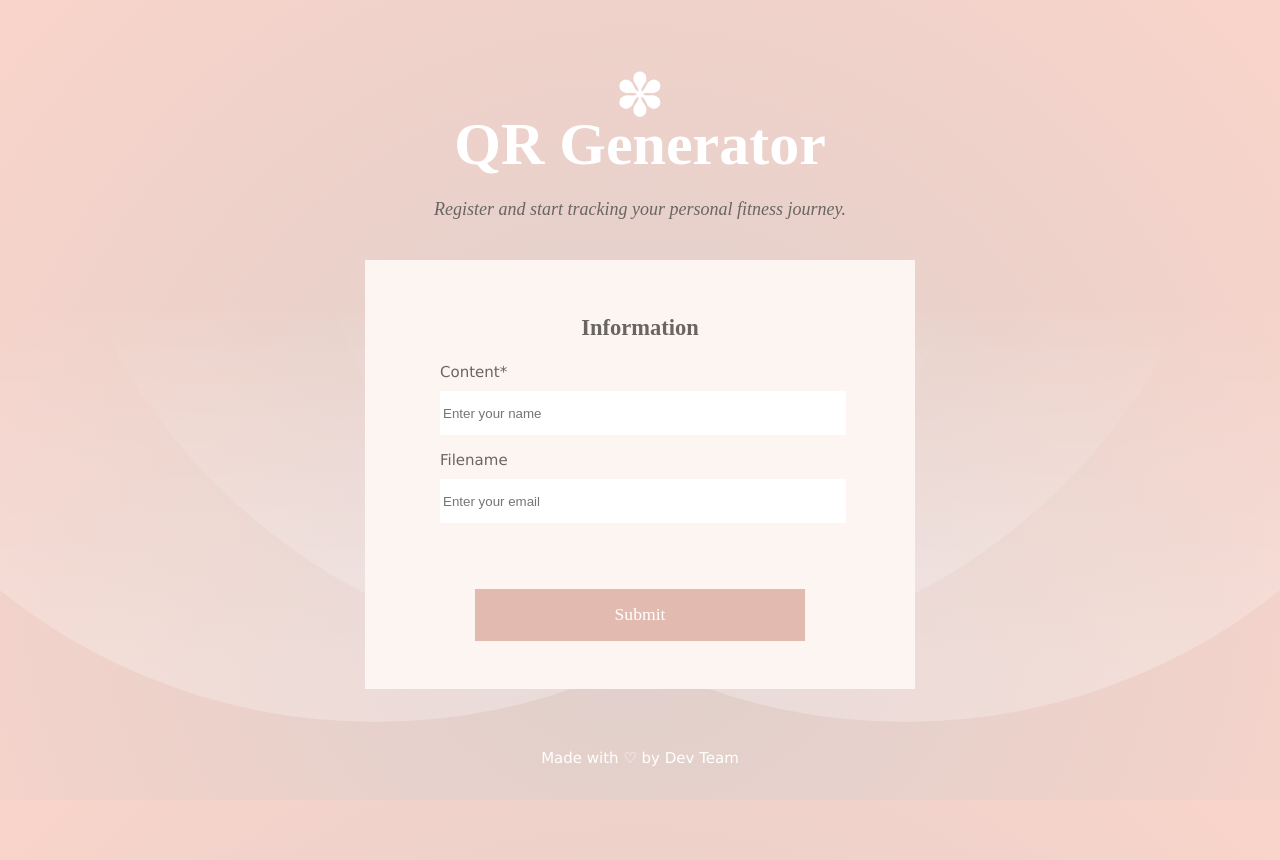
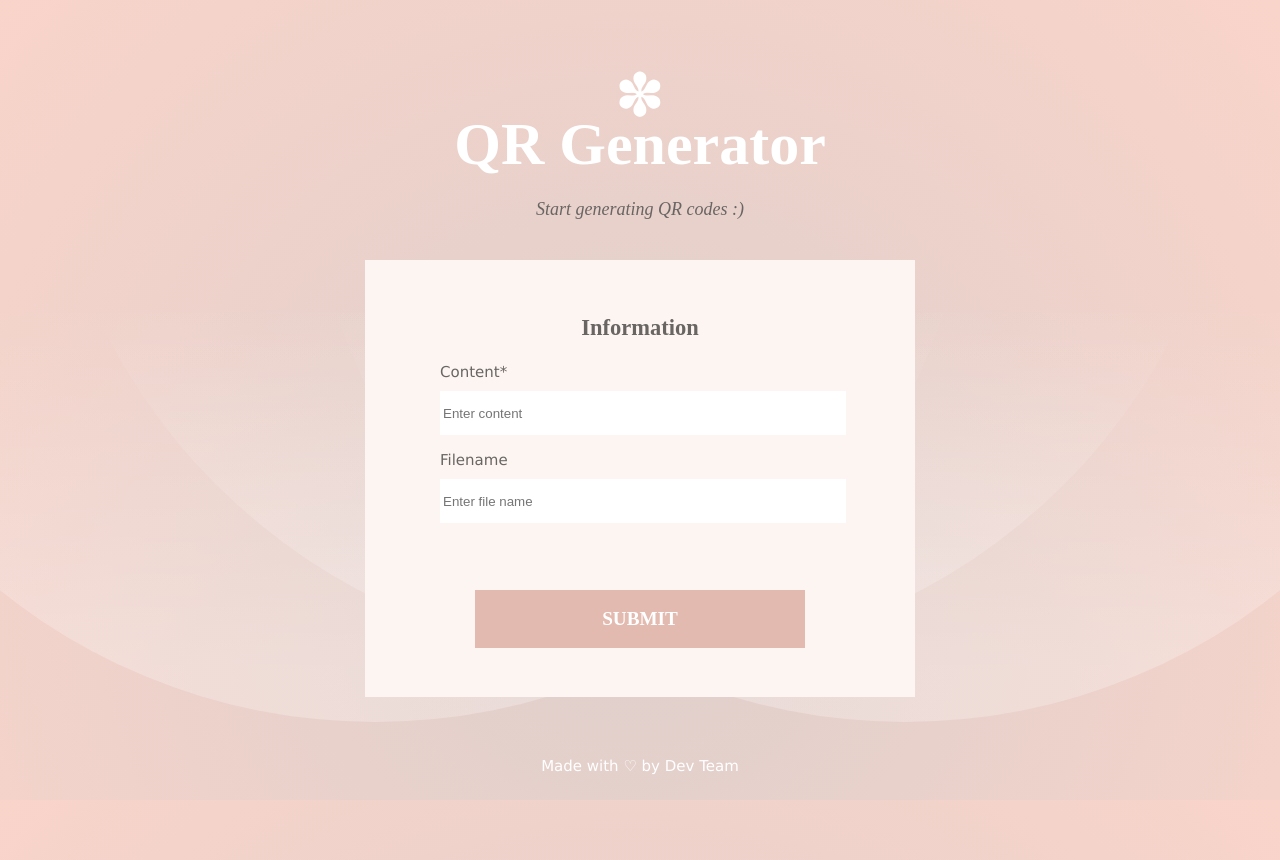
Before and after one commit to apudiu/qr-generator, a PHP site: page / in a window 1280 px wide. Run offline with PHP 8.4, Linux system fonts and the light colour scheme.

Commit message:
Css changes

```diff
--- a/index.php
+++ b/index.php
@@ -20,34 +20,34 @@ if ($qrContent) {
 <head>
     <meta charset="UTF-8">
     <meta name="viewport" content="width=device-width, initial-scale=1" />
-    <meta name="theme-color" content="#2553b8" />
+    <meta name="theme-color" content="#ffd5c9" />
     <title>Brosasia QR Code Generator</title>
     <link rel="stylesheet" href="styles.css" />
 </head>
 <body>
 <p id="logo">&#10045;</p>
 <h1 id="title">QR Generator</h1>
-<p id="description">Register and start tracking your personal fitness journey.</p>
+<p id="description">Start generating QR codes :)</p>
 <form id="survey-form" method="post" action=''>
     <fieldset>
         <h2>Information</h2>
-        <label for="content" id="name-label">
+        <label for="content">
             Content*
             <input
                     id="content"
                     name="name"
                     type="text"
-                    placeholder="Enter your name"
+                    placeholder="Enter content"
                     required
             />
         </label>
-        <label for="filename" id="email-label">
+        <label for="filename">
             Filename
             <input
                     id="filename"
                     name="email"
-                    type="email"
-                    placeholder="Enter your email"
+                    type="text"
+                    placeholder="Enter file name"
             />
         </label>
     </fieldset>
@@ -61,7 +61,7 @@ if ($qrContent) {
         </fieldset>
     <?php } ?>
 
-    <input id="submit" type="submit" value="Submit" />
+    <input id="submit" type="submit" value="SUBMIT" />
 </form>
 <p id="footer">Made with &#x2661; by Dev Team</p>
 </body>
--- a/styles.css
+++ b/styles.css
@@ -22,19 +22,19 @@ p[id="logo"] {
 
 h1 {
     color: #fff;
-    font-family: Didot;
+    font-family: Didot, 'sans-serif';
     font-size: 60px;
 }
 
 p[id="description"] {
-    font-family: Didot;
+    font-family: Didot, 'sans-serif';
     font-size: 18px;
     font-style: italic;
     margin: -40px 0 40px 0;
 }
 
 h2 {
-    font-family: Didot;
+    font-family: Didot, 'sans-serif';
 }
 
 hr {
@@ -80,7 +80,7 @@ select {
 input, textarea {
     background-color: #fff;
     border: 1px solid #fff;
-    color: #a39e9d;
+    /*color: #a39e9d;*/
 }
 
 .inline {
@@ -110,12 +110,16 @@ input[type="submit"] {
     width: 60%;
     margin: 1em auto;
     height: 2em;
-    font-size: 1.1rem;
+    font-size: 1.2rem;
     background-color: #e3baaf;
     border-color: #e3baaf;
     min-width: 300px;
     color: #fff;
-    font-family: Didot;
+    font-weight: bold;
+    font-family: Didot, 'sans-serif';
+}
+input[type="submit"]:hover {
+    cursor: pointer;
 }
 
 a:link {
```
